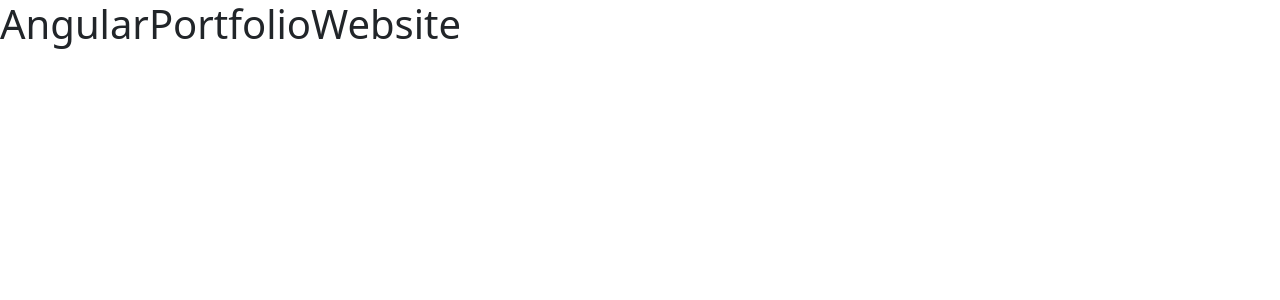
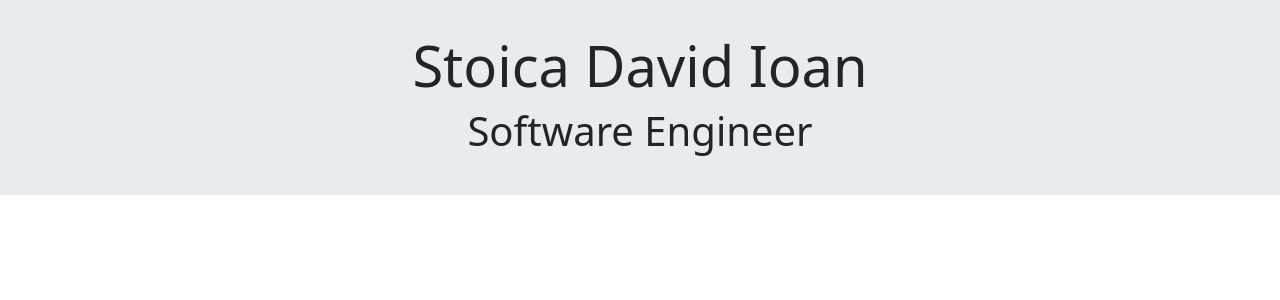
Before and after one commit to Stoica-David/PortfolioWebsite, an Angular app: page / in a window 1280 px wide. Shown: the top 300 px of the page. Built offline with nearby package versions, Linux system fonts and the light colour scheme.

Commit message:
Added header component

```diff
--- a/src/app/app.component.html
+++ b/src/app/app.component.html
@@ -1 +1 @@
-<h1>{{title}}</h1>
+<app-header></app-header>
--- a/src/app/app.module.ts
+++ b/src/app/app.module.ts
@@ -4,10 +4,12 @@
 import { AppRoutingModule } from './app-routing.module';
 import { AppComponent } from './app.component';
 import { BrowserAnimationsModule } from '@angular/platform-browser/animations';
+import { HeaderComponent } from './header/header.component';
 
 @NgModule({
   declarations: [
-    AppComponent
+    AppComponent,
+    HeaderComponent
   ],
   imports: [
     BrowserModule,
--- /dev/null
+++ b/src/app/header/header.component.css
@@ -0,0 +1,4 @@
+.jumbotron {
+    padding: 2rem 1rem;
+    background-color: #e9ecef;
+}
--- /dev/null
+++ b/src/app/header/header.component.html
@@ -0,0 +1,6 @@
+<div class="jumbotron">
+    <div class="text-center">
+        <h1 class="display-4">Stoica David Ioan</h1>
+        <h1>Software Engineer</h1>
+    </div>
+</div>
```
Also changed, not shown: src/app/header/header.component.ts (added, +10 -0 lines).
